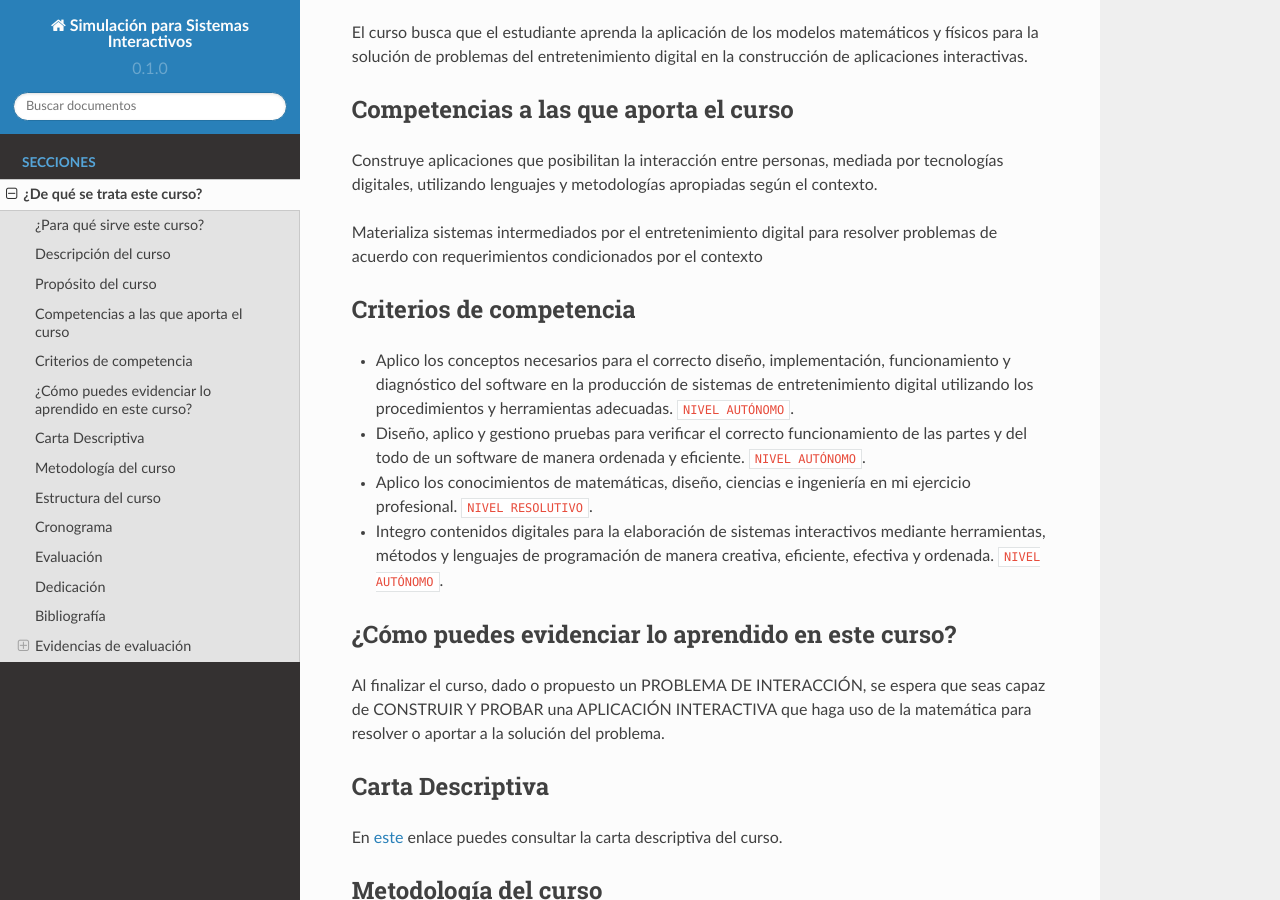
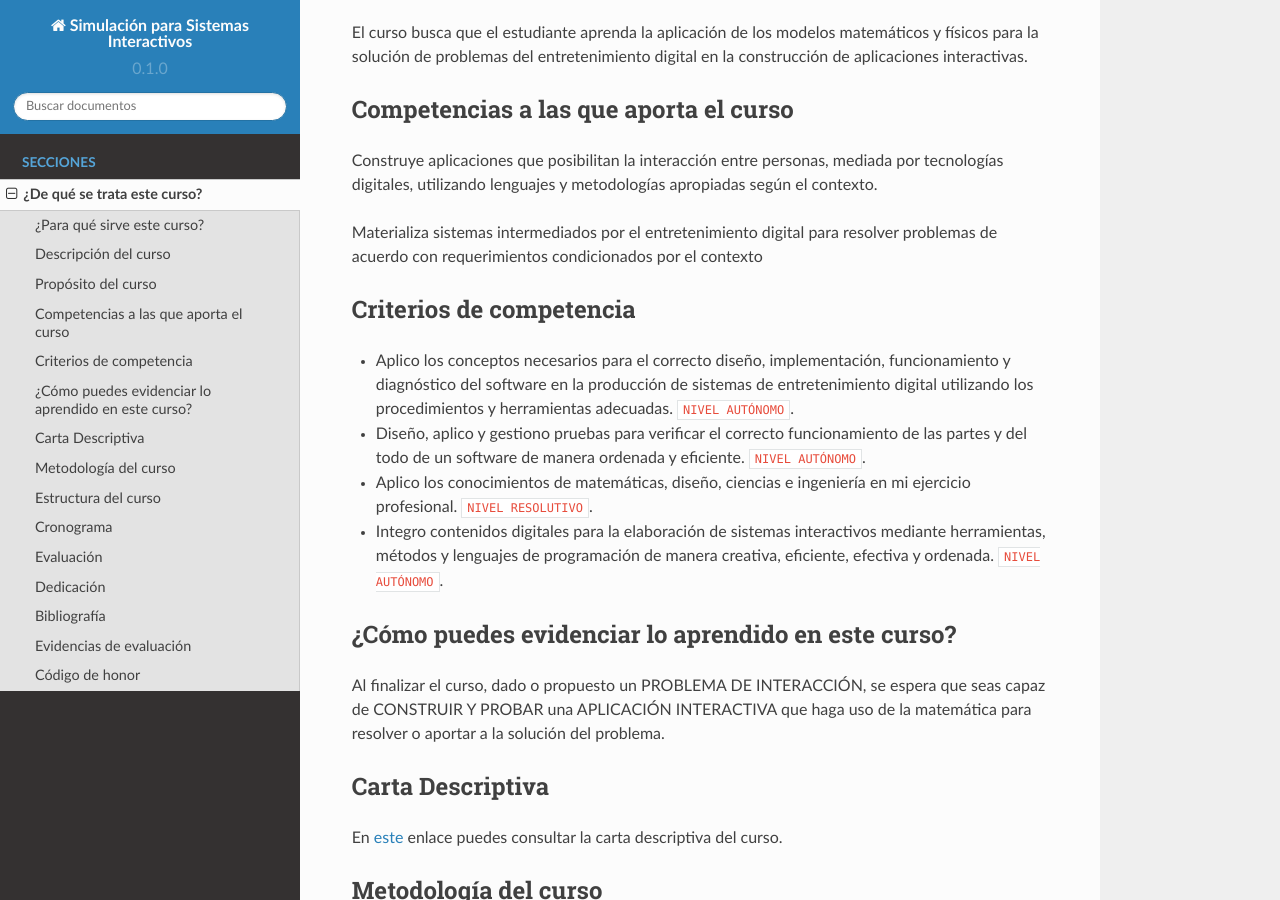
Before and after one commit to mgarcial/SimulacionInteractivos, a Sphinx documentation site: the page built from docs/_intro/intro.rst, in a window 1280 px wide and 900 px high, scrolled down 379 px. Built offline with Sphinx 7.4.7 and the Read the Docs theme 2.0.0, drawn with Linux system fonts in a browser that asks for light colours; pages that are not in the unit, such as notebooks, are missing from menus.

```diff
--- a/docs/_intro/intro.rst
+++ b/docs/_intro/intro.rst
@@ -110,7 +110,7 @@ de trabajo autónomo.
 Bibliografía
 -------------
 
-* `Texto guía <https://natureofcodeunity.com/>`__
+`Texto guía <https://natureofcodeunity.com/>`__
 
 Evidencias de evaluación
 -------------------------
@@ -119,7 +119,7 @@ Cada semana deberás entregar tu trabajo en el respositorio de github asignado.
 En cada unidad te contaré qué debes entregar.
 
 Código de honor
-^^^^^^^^^^^^^^^^
+-----------------
 
 Para realizar el trabajo de cada unidad se espera que hagas lo siguiente:
 
```
